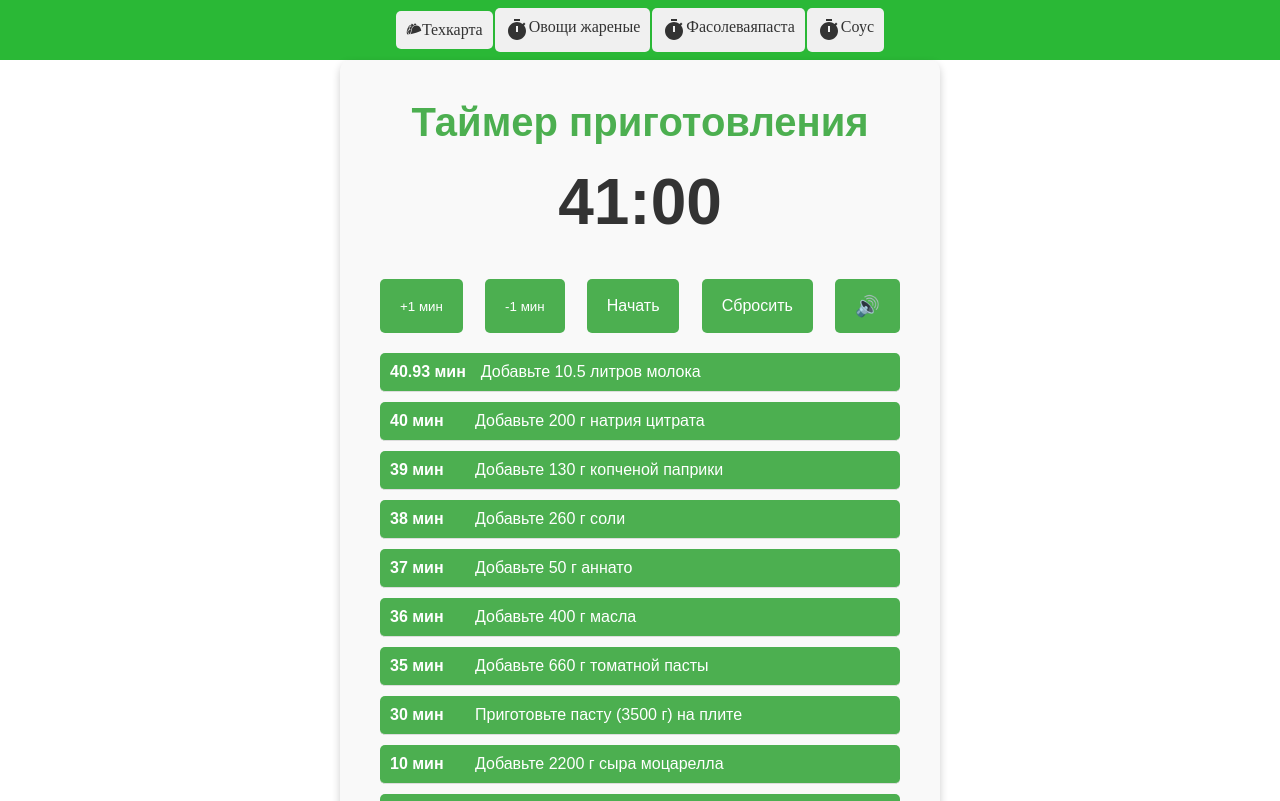
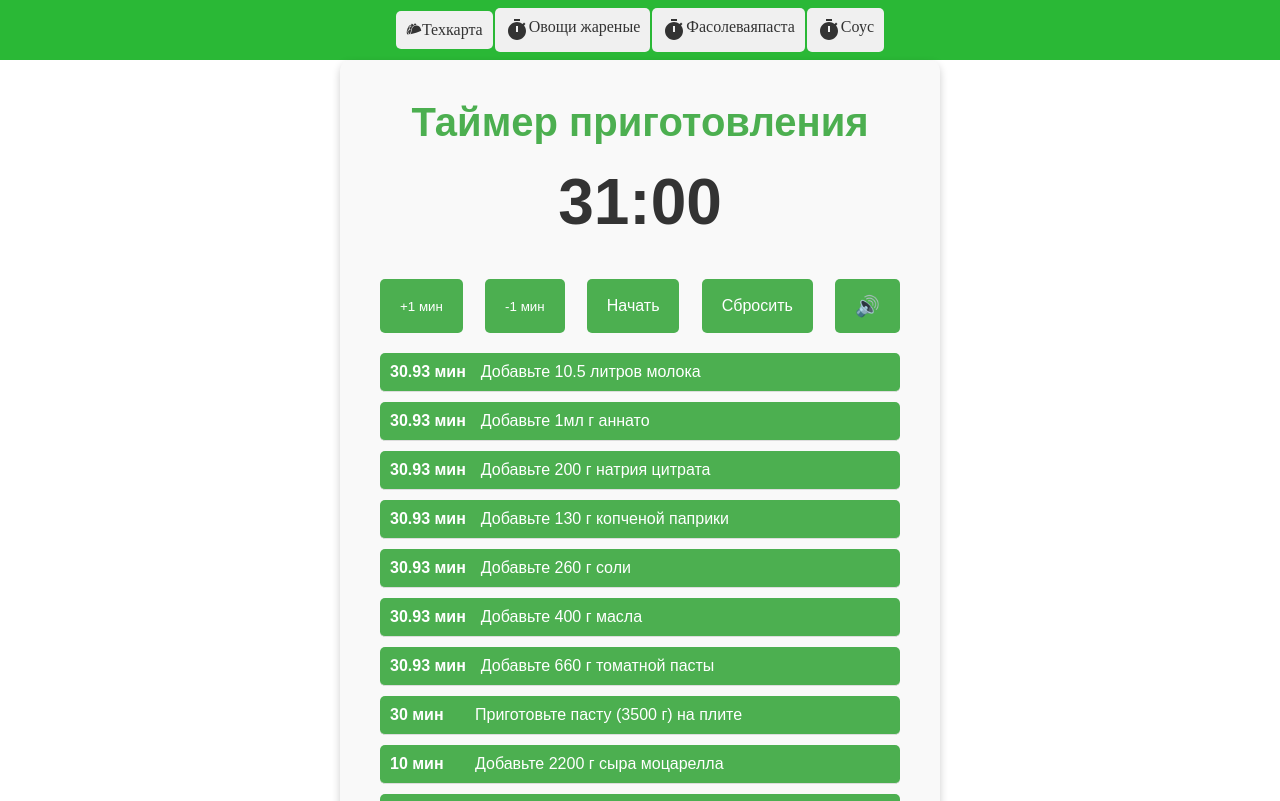
Before and after one commit to abazdev34/texKarta, a React (Vite) app: page /Sous in a window 1280 px wide. Shown: the top 801 px of the page. Built offline with nearby package versions, Linux system fonts and the light colour scheme.

Commit message:
gfdhddffxbf

```diff
--- a/src/components/sous/idex.jsx
+++ b/src/components/sous/idex.jsx
@@ -4,7 +4,7 @@ import beepSound from '../../assets/vse.mp3'; // Звук для таймера
 import finishSound from '../../assets/finish.mp3'; // Звук, когда блюдо готово
 
 const SousTimer = () => {
-    const [timeLeft, setTimeLeft] = useState(41 * 60); // Начальное время установлено на 41 минуту
+    const [timeLeft, setTimeLeft] = useState(31 * 60); // Начальное время установлено на 41 минуту
     const [isRunning, setIsRunning] = useState(false);
     const [activeStep, setActiveStep] = useState(null);
     const [isSoundEnabled, setSoundEnabled] = useState(true);
@@ -13,18 +13,19 @@ const SousTimer = () => {
     const finishBeep = new Audio(finishSound); // Звук, когда блюдо готово
 
     const steps = [
-        { time: 40.93, action: 'Добавьте 10.5 литров молока', type: 'oil' },
-        { time: 40, action: 'Добавьте 200 г натрия цитрата', type: 'oil' },
-        { time: 39, action: 'Добавьте 130 г копченой паприки', type: 'oil' },
-        { time: 38, action: 'Добавьте 260 г соли', type: 'oil' },
-        { time: 37, action: 'Добавьте 50 г аннато', type: 'oil' },
-        { time: 36, action: 'Добавьте 400 г масла', type: 'oil' },
-        { time: 35, action: 'Добавьте 660 г томатной пасты', type: 'paste' },
-        { time: 30, action: 'Приготовьте пасту (3500 г) на плите', type: 'paste' },
+        { time: 30.93, action: 'Добавьте 10.5 литров молока', type: 'oil' },
+				{ time:30.93, action: 'Добавьте 1мл г аннато', type: 'oil' },
+        { time: 30.93, action: 'Добавьте 200 г натрия цитрата', type: 'oil' },
+        { time: 30.93, action: 'Добавьте 130 г копченой паприки', type: 'oil' },
+        { time: 30.93, action: 'Добавьте 260 г соли', type: 'oil' },
+
+        { time: 30.93, action: 'Добавьте 400 г масла', type: 'oil' },
+        { time: 30.93, action: 'Добавьте 660 г томатной пасты', type: 'paste' },
+        { time:30, action: 'Приготовьте пасту (3500 г) на плите', type: 'paste' },
         { time: 10, action: 'Добавьте 2200 г сыра моцарелла', type: 'water' },
         { time: 8, action: 'Добавьте 2200 г сыра моцарелла', type: 'salt' },
         { time: 6, action: 'Добавьте 2100 г сыра моцарелла', type: 'sriracha' },
-        { time: 5, action: 'Добавьте 300 г уксуса и 400 г сока халапеньо', type: 'beans' },
+        { time: 5, action: 'Добавьте 300 г уксуса и 400 г халапеньо и сок халапеньо 400г' , type: 'beans' },
         { time: 0, action: 'Блюдо готово!', type: 'done' }
     ];
 
@@ -73,6 +74,8 @@ const SousTimer = () => {
             console.error('Ошибка воспроизведения звука:', err);
         }
     };
+
+
 
     const formatTime = (seconds) => {
         const mins = Math.floor(seconds / 60);
--- a/src/components/texKarta/index.jsx
+++ b/src/components/texKarta/index.jsx
@@ -28,11 +28,12 @@ export const ingredientsData = {
 		оригана: 0.02,
 	},
 	соусСырный: {
-		молоко: 0.525, // 10.5литра молоко
+		молоко: 0.525,
+		Аннато: 0.00005, // 10.5литра молоко
 		ЦитратНатрий: 0.01, // 0.2кг цитратного натрия
 		соль: 0.013,
 		паприкаКопченый: 0.0065,
-		Аннато: 0.0025,
+
 		масло: 0.02,
 		томатыПаста: 0.033,
 		добавьтеСырИсмешайте: 0.325,
```
